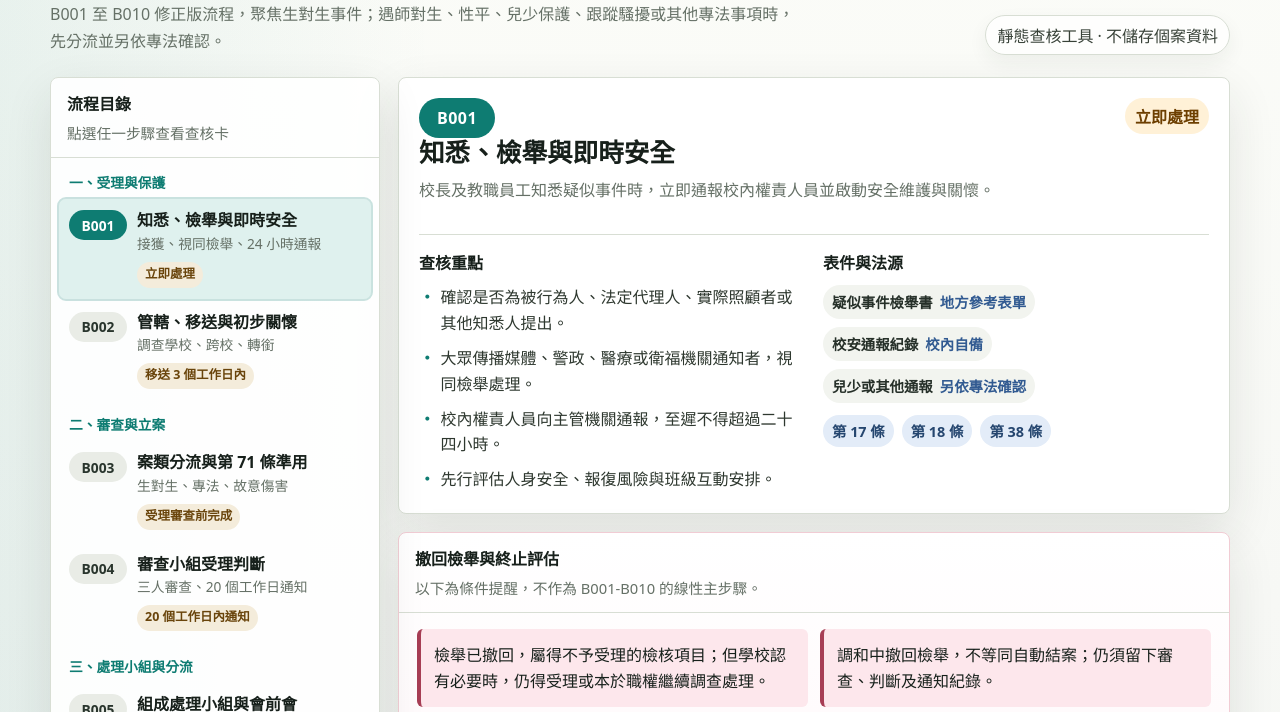
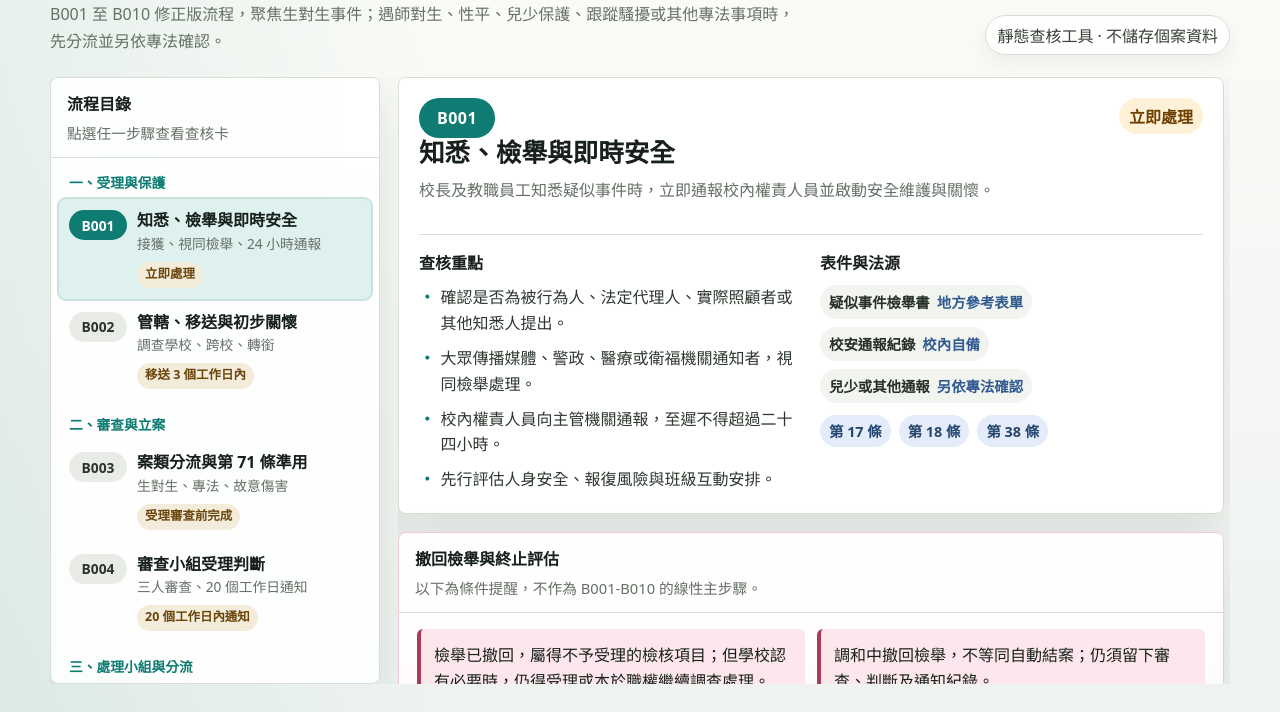
Before and after one commit to smallcannon-arch/bully-checkdesk, a plain HTML site: page index.html in a window 1280 px wide. Shown: the part 88-800 px from the top of the page. Drawn offline with Linux system fonts and the light colour scheme.

Commit message:
Update index.html

```diff
--- a/index.html
+++ b/index.html
@@ -615,6 +615,64 @@
       overflow-wrap: anywhere;
     }
 
+    @media (min-width: 901px) {
+      body {
+        overflow: hidden;
+      }
+
+      .app {
+        display: flex;
+        flex-direction: column;
+        height: 100vh;
+        padding: 28px 0;
+      }
+
+      .topbar {
+        flex: 0 0 auto;
+      }
+
+      .layout {
+        align-items: stretch;
+        flex: 1 1 auto;
+        min-height: 0;
+        overflow: hidden;
+      }
+
+      .flow-panel,
+      .main-stack {
+        height: 100%;
+        max-height: 100%;
+        min-height: 0;
+        overflow-y: auto;
+        scrollbar-width: thin;
+        scrollbar-color: #aebbb1 transparent;
+      }
+
+      .flow-panel {
+        position: static;
+      }
+
+      .main-stack {
+        padding-right: 6px;
+      }
+
+      .flow-panel::-webkit-scrollbar,
+      .main-stack::-webkit-scrollbar {
+        width: 8px;
+      }
+
+      .flow-panel::-webkit-scrollbar-thumb,
+      .main-stack::-webkit-scrollbar-thumb {
+        background: #b8c2bb;
+        border-radius: 999px;
+      }
+
+      .flow-panel::-webkit-scrollbar-track,
+      .main-stack::-webkit-scrollbar-track {
+        background: transparent;
+      }
+    }
+
     @media (max-width: 900px) {
       .app {
         width: min(100% - 22px, 760px);
@@ -1082,9 +1140,27 @@
     const formsEl = document.querySelector("#forms");
     const lawsEl = document.querySelector("#laws");
     const cardEl = document.querySelector("#check-card");
+    const detailBodyEl = document.querySelector(".detail-body");
+    const mainStackEl = document.querySelector(".main-stack");
     const branchStripEl = document.querySelector(".branch-strip");
     const flowPanelEl = document.querySelector(".flow-panel");
     const backToFlowEl = document.querySelector("#back-to-flow");
+
+    function resetCheckCardPosition() {
+      mainStackEl.scrollTop = 0;
+      cardEl.scrollTop = 0;
+      detailBodyEl.scrollTop = 0;
+
+      requestAnimationFrame(() => {
+        mainStackEl.scrollTop = 0;
+        cardEl.scrollTop = 0;
+        detailBodyEl.scrollTop = 0;
+
+        if (window.matchMedia("(max-width: 900px)").matches) {
+          cardEl.scrollIntoView({ behavior: "smooth", block: "start" });
+        }
+      });
+    }
 
     function makeStepButton(step, index) {
       const button = document.createElement("button");
@@ -1102,11 +1178,7 @@
       `;
       button.addEventListener("click", () => {
         renderStep(index);
-        if (window.matchMedia("(max-width: 900px)").matches) {
-          requestAnimationFrame(() => {
-            cardEl.scrollIntoView({ behavior: "smooth", block: "start" });
-          });
-        }
+        resetCheckCardPosition();
       });
       return button;
     }
```
